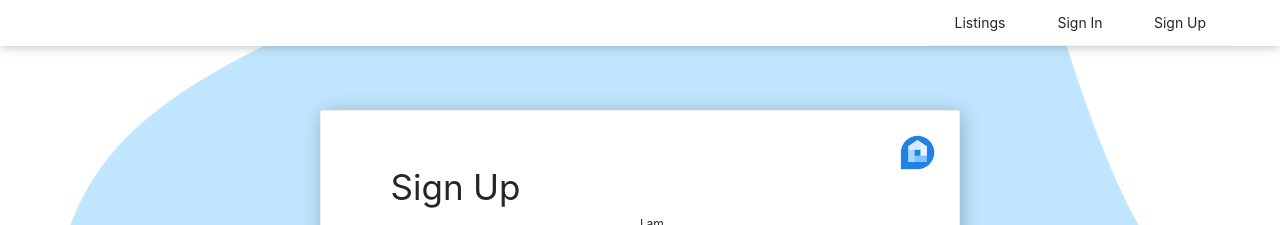
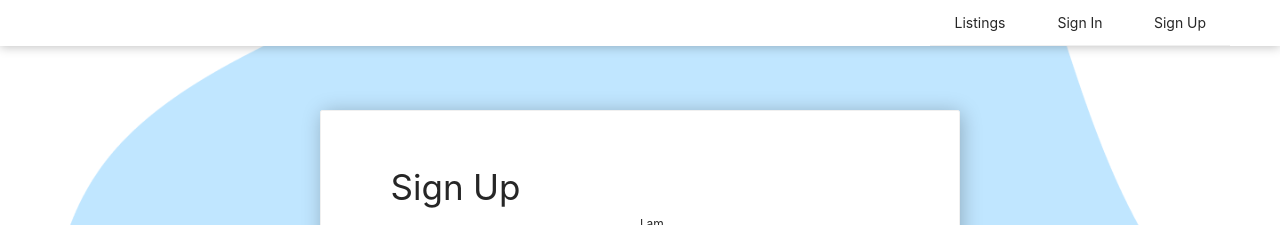
Before and after one commit to intern-house/intern.house, a React (Create React App) app: page /signup in a window 1280 px wide. Shown: the top 225 px of the page. Built offline with nearby package versions, Linux system fonts and the light colour scheme.

Commit message:
Removed logo from top right corner

```diff
--- a/src/containers/Login/Sign-Up/sign-up.js
+++ b/src/containers/Login/Sign-Up/sign-up.js
@@ -44,8 +44,6 @@ const SignUpContainer = () => {
 			<Background></Background>
 			<Container>
 				<Card>
-					<Logo src={MainLogo} style={{ width: '35px' }} />
-
 					<Form
 						form={form}
 						name="register"
```
